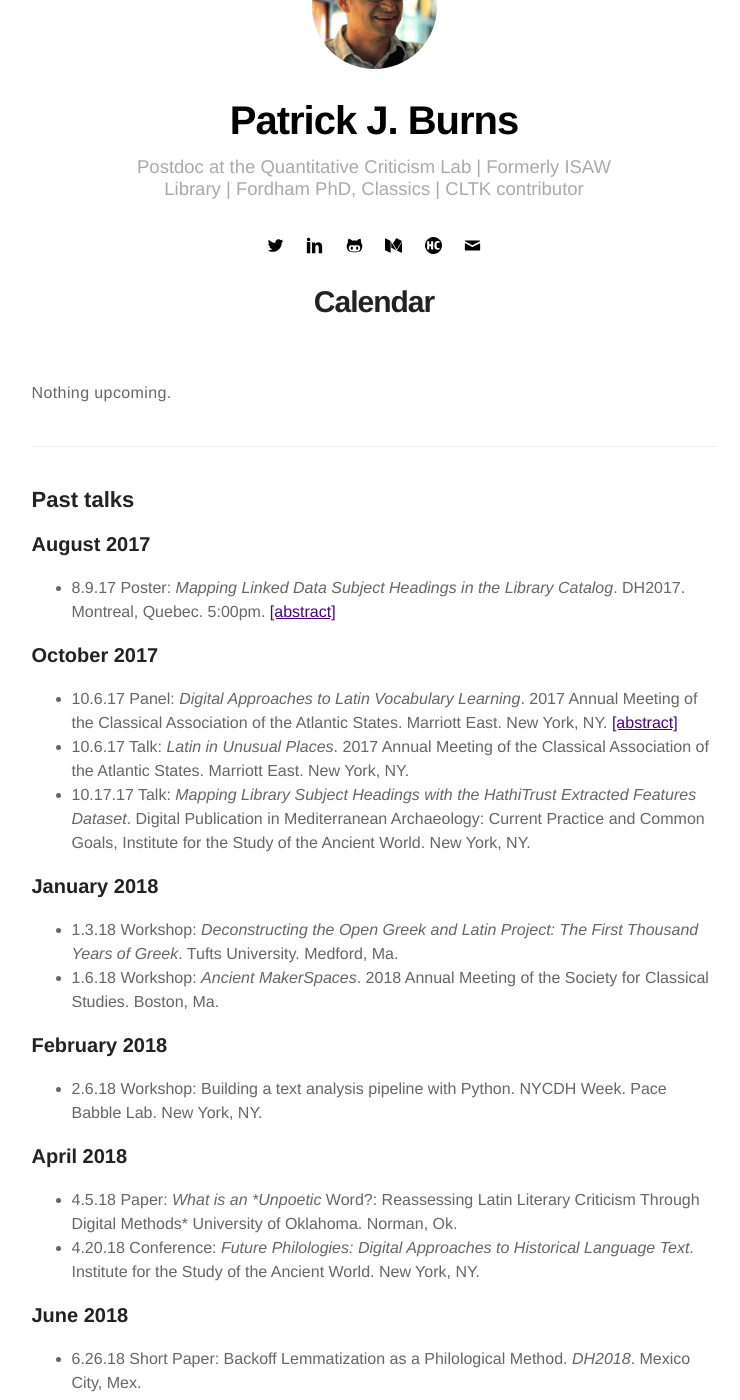
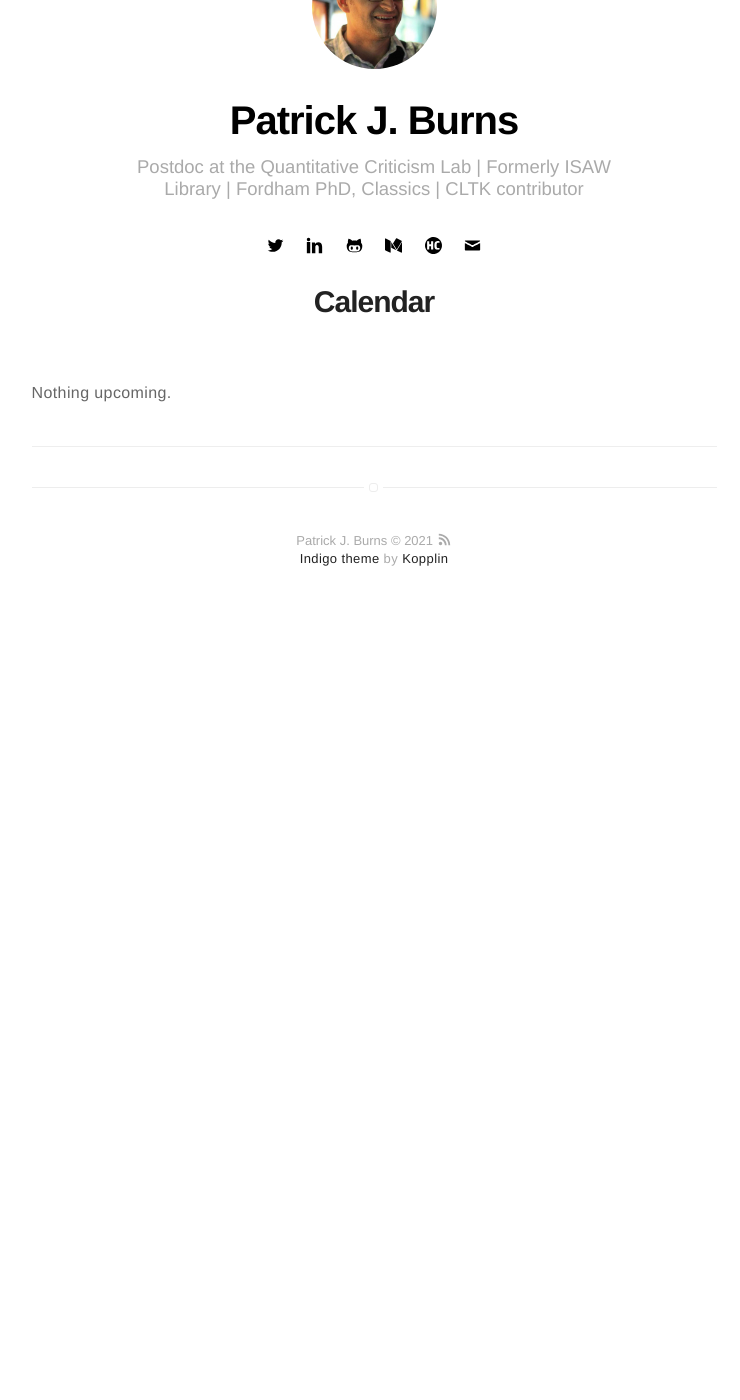
Before and after one commit to diyclassics/diyclassics.github.io, a Jekyll site: the page built from calendar.md, in a window 1280 px wide and 1400 px high, scrolled down 281 px. Shown: the whole window, without its empty margins (266-1006 px from the left). Built offline with Jekyll 4.4.1, drawn with Linux system fonts in a browser that asks for light colours; after the commit the page ends 911 px from its top, so only the background shows below that; some of the changed text lies outside the part shown.

Commit message:
Update cv, etc.

```diff
--- a/calendar.md
+++ b/calendar.md
@@ -8,49 +8,3 @@ layout: calendar
 Nothing upcoming.
 
 <hr/>
-
-## Past talks
-
-### August 2017
-
-- 8.9.17 Poster: *Mapping Linked Data Subject Headings in the Library
- Catalog*. DH2017. Montreal, Quebec. 5:00pm. [[abstract]](../mapping-linked-data-subject-headings){:.cv-link}
-
-### October 2017
-
-- 10.6.17 Panel: *Digital Approaches to Latin Vocabulary Learning*. 2017 Annual Meeting of the Classical Association of the Atlantic States. Marriott East. New York, NY. [[abstract]](../digital-approaches-to-latin-vocabulary){:.cv-link}
-- 10.6.17 Talk: *Latin in Unusual Places*. 2017 Annual Meeting of the Classical Association of the Atlantic States. Marriott East. New York, NY.<!--- [[abstract]](../amor-belli){:.cv-link}--->
-- 10.17.17 Talk: *Mapping Library Subject Headings with the HathiTrust Extracted Features Dataset*. Digital Publication in Mediterranean Archaeology: Current Practice and Common Goals, Institute for the Study of the Ancient World. New York, NY.
-
-### January 2018
-
-- 1.3.18 Workshop: *Deconstructing the Open Greek and Latin Project: The First Thousand Years of Greek*. Tufts University. Medford, Ma.
-- 1.6.18 Workshop: *Ancient MakerSpaces*. 2018 Annual Meeting of the Society for Classical Studies. Boston, Ma.
-
-### February 2018
-- 2.6.18 Workshop: Building a text analysis pipeline with Python. NYCDH Week. Pace Babble Lab. New York, NY.
-
-### April 2018
-
-- 4.5.18 Paper: *What is an *Unpoetic* Word?: Reassessing Latin Literary Criticism Through Digital Methods* University of Oklahoma. Norman, Ok.
-- 4.20.18 Conference: *Future Philologies: Digital Approaches to Historical Language Text*. Institute for the Study of the Ancient World. New York, NY.
-
-### June 2018
-
-- 6.26.18 Short Paper: Backoff Lemmatization as a Philological Method. *DH2018*. Mexico City, Mex.
-
-### July 2018
-
-- 7.27.18 Presentation: Backoff Lemmatization for Ancient Greek with the Classical Language Toolkit. Digital Classicist London. London, UK.
-
-### August 2018
-
-- 8.7.18 Paper: *Carpe DM: Twitter & the Rise of the Social Scholiast* 5000 Years of Comments: The Development of Commentary from Ancient Mesopotamia to the Age of Information, Center for Hellenic Studies. Washington, D.C.
-
-### October 2018
-
-- 10.4.18 Paper: Lucan's *tres libri*: A reconsideration of arrangement and argument in the Bellum civile. Classical Association of the Atlantic States Annual Meeting. Philadelphia, Pa.
-
-### January 2019
-
-- 1.5.19 Paper: "Object-Oriented Philology," at Digital Classics Association session on *Reconnecting the Classics*. Society of Classical Studies Annual Meeting. San Diego, Ca.
```
Also changed, not shown: cv.md (+2 -2 lines).
